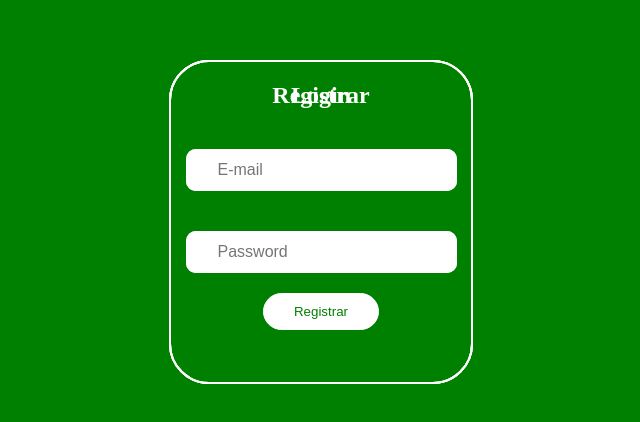
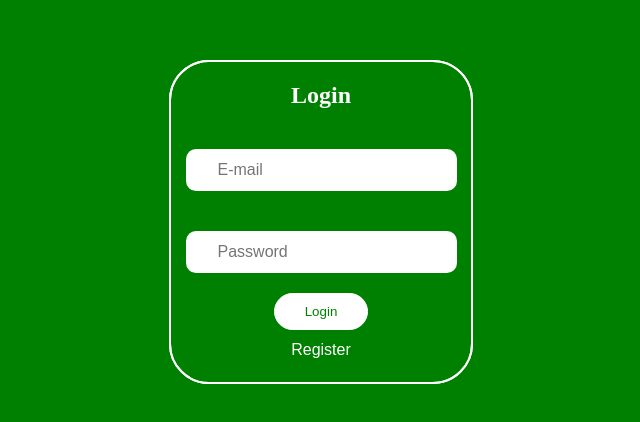
Before and after one commit to J-Robalo/autenticacao-usuarios-firebase, a plain HTML site: page index.html in a window 1280 px wide. Shown: the part 178-600 px from the top of the page, without its empty margins (319-959 px from the left). Drawn offline with Linux system fonts and the light colour scheme; files that its build step writes are made by us from their sources.

Commit message:
Adicionando e estilizando botão de Registrar

```diff
--- a/css/style.css
+++ b/css/style.css
@@ -36,3 +36,15 @@ body {
   background-color: green;
   color: white;
 }
+
+.an-btn {
+  margin-top: 10px;
+  border: 0;
+  background-color: green;
+  color: white;
+  font-size: 12pt;
+}
+
+#register-div {
+  display: none;
+}
--- a/index.html
+++ b/index.html
@@ -15,9 +15,11 @@
     <input type="email" id="login-email" class="text-field" name="login-email" placeholder="E-mail">
     <input type="password" id="login-password" class="text-field" name="login-password" placeholder="Password">
     <button id="login-btn" class="btn-style">Login</button>
+    <br>
+    <button id="reg-btn" class="an-btn">Register</button>
   </div>
 
-  <div class="center-box">
+  <div class="center-box" id="register-div">
     <h2>Registrar</h2>
     <input type="email" id="register-email" class="text-field" name="register-email" placeholder="E-mail">
     <input type="password" id="register-password" class="text-field" name="register-password" placeholder="Password">
```
